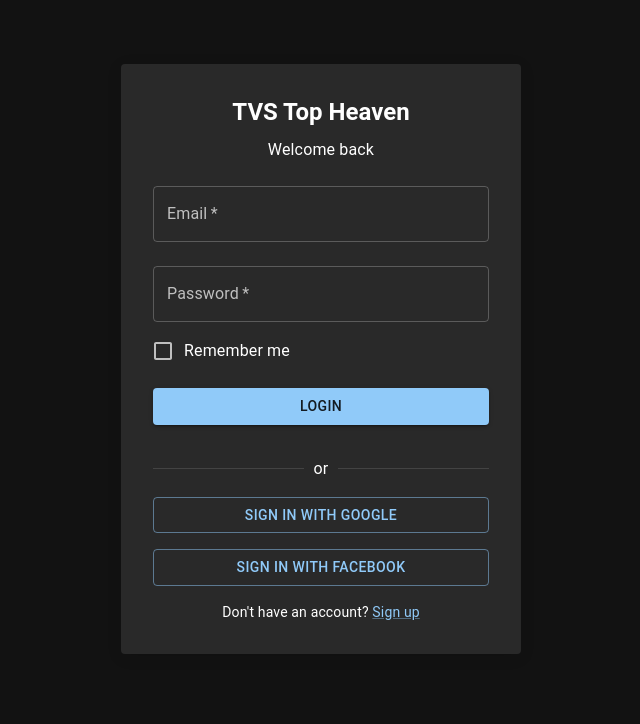
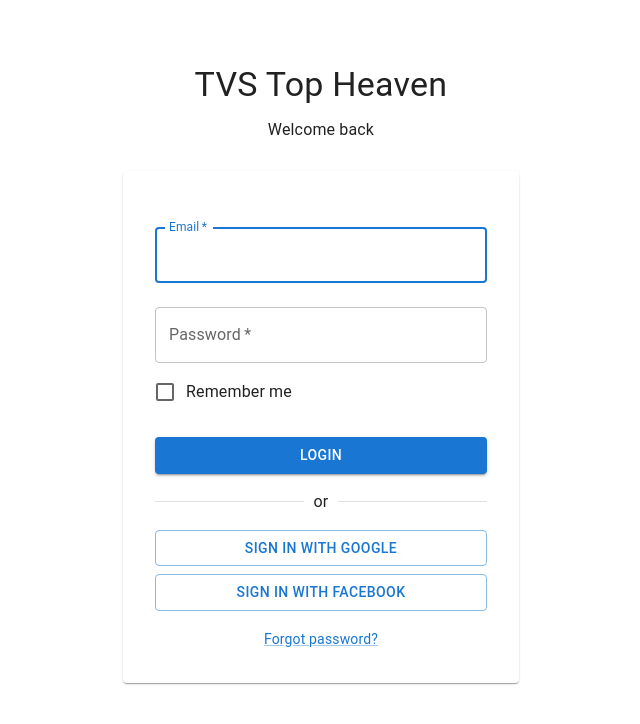
Before and after one commit to nevinsebastian/rto-tvs, a React (Create React App) app: page /login in a window 1280 px wide. Shown: the top 724 px of the page, without its empty margins (319-959 px from the left). Built offline with nearby package versions, Linux system fonts and the light colour scheme.

Commit message:
Login style

```diff
--- a/src/pages/Login.js
+++ b/src/pages/Login.js
@@ -4,44 +4,16 @@ import axios from 'axios';
 import {
   Box,
   Button,
-  Checkbox,
-  CssBaseline,
-  FormControlLabel,
   TextField,
   Typography,
   Card,
+  Divider,
+  Checkbox,
+  FormControlLabel,
   Link,
-  Divider,
-  Stack,
+  CssBaseline,
+  Container
 } from '@mui/material';
-import { createTheme, ThemeProvider, styled } from '@mui/material/styles';
-
-const darkTheme = createTheme({
-  palette: {
-    mode: 'dark',
-    primary: {
-      main: '#90caf9', // Customize the primary color if needed
-    },
-    background: {
-      default: '#121212', // Dark background
-      paper: '#1e1e1e', // Dark background for cards and papers
-    },
-  },
-  typography: {
-    h5: {
-      fontWeight: 600,
-    },
-  },
-});
-
-const StyledCard = styled(Card)(({ theme }) => ({
-  padding: theme.spacing(4),
-  maxWidth: '400px',
-  margin: 'auto',
-  marginTop: theme.spacing(8),
-  boxShadow: '0px 3px 15px rgba(0, 0, 0, 0.1)',
-  backgroundColor: theme.palette.background.paper, // Apply dark background to card
-}));
 
 const Login = () => {
   const [username, setUsername] = useState('');
@@ -103,49 +75,49 @@ const Login = () => {
   };
 
   return (
-    <ThemeProvider theme={darkTheme}>
+    <Container component="main" maxWidth="xs">
       <CssBaseline />
       <Box
         sx={{
+          marginTop: 8,
           display: 'flex',
-          justifyContent: 'center',
+          flexDirection: 'column',
           alignItems: 'center',
-          minHeight: '100vh',
-          backgroundColor: darkTheme.palette.background.default,
         }}
       >
-        <StyledCard>
-          <Typography variant="h5" component="h1" align="center" gutterBottom>
-            TVS Top Heaven
-          </Typography>
-          <Typography variant="subtitle1" align="center" gutterBottom>
-            Welcome back
-          </Typography>
-          <Box component="form" onSubmit={handleLogin} noValidate>
+        <Typography component="h1" variant="h4" gutterBottom>
+          TVS Top Heaven
+        </Typography>
+        <Typography component="h2" variant="body1" gutterBottom>
+          Welcome back
+        </Typography>
+        <Card sx={{ padding: 4, marginTop: 3 }}>
+          <Box component="form" onSubmit={handleLogin} noValidate sx={{ mt: 1 }}>
             <TextField
+              margin="normal"
+              required
               fullWidth
+              id="email"
               label="Email"
-              margin="normal"
-              type="email"
+              name="email"
+              autoComplete="email"
+              autoFocus
               value={username}
               onChange={(e) => setUsername(e.target.value)}
-              required
-              InputProps={{
-                sx: { color: '#fff' }, // Make text in input white
-              }}
             />
             <TextField
+              margin="normal"
+              required
               fullWidth
+              name="password"
               label="Password"
-              margin="normal"
               type="password"
+              id="password"
+              autoComplete="current-password"
               value={password}
               onChange={(e) => setPassword(e.target.value)}
-              required
-              InputProps={{
-                sx: { color: '#fff' }, // Make text in input white
-              }}
             />
+            {error && <Typography color="error">{error}</Typography>}
             <FormControlLabel
               control={<Checkbox value="remember" color="primary" />}
               label="Remember me"
@@ -154,19 +126,16 @@ const Login = () => {
               type="submit"
               fullWidth
               variant="contained"
-              color="primary"
-              sx={{ mt: 2, mb: 2 }}
+              sx={{ mt: 3, mb: 2 }}
             >
               Login
             </Button>
-          </Box>
-          {error && <Typography color="error" variant="body2" align="center">{error}</Typography>}
-          <Divider sx={{ my: 2, borderColor: '#666' }}>or</Divider>
-          <Stack spacing={2}>
+            <Divider>or</Divider>
             <Button
               fullWidth
               variant="outlined"
               onClick={() => alert('Sign in with Google')}
+              sx={{ mt: 2 }}
             >
               Sign in with Google
             </Button>
@@ -174,16 +143,19 @@ const Login = () => {
               fullWidth
               variant="outlined"
               onClick={() => alert('Sign in with Facebook')}
+              sx={{ mt: 1 }}
             >
               Sign in with Facebook
             </Button>
-          </Stack>
-          <Typography variant="body2" align="center" sx={{ mt: 2 }}>
-            Don't have an account? <Link href="/signup" sx={{ color: '#90caf9' }}>Sign up</Link>
-          </Typography>
-        </StyledCard>
+            <Box sx={{ mt: 2, textAlign: 'center' }}>
+              <Link href="#" variant="body2">
+                Forgot password?
+              </Link>
+            </Box>
+          </Box>
+        </Card>
       </Box>
-    </ThemeProvider>
+    </Container>
   );
 };
 
```
